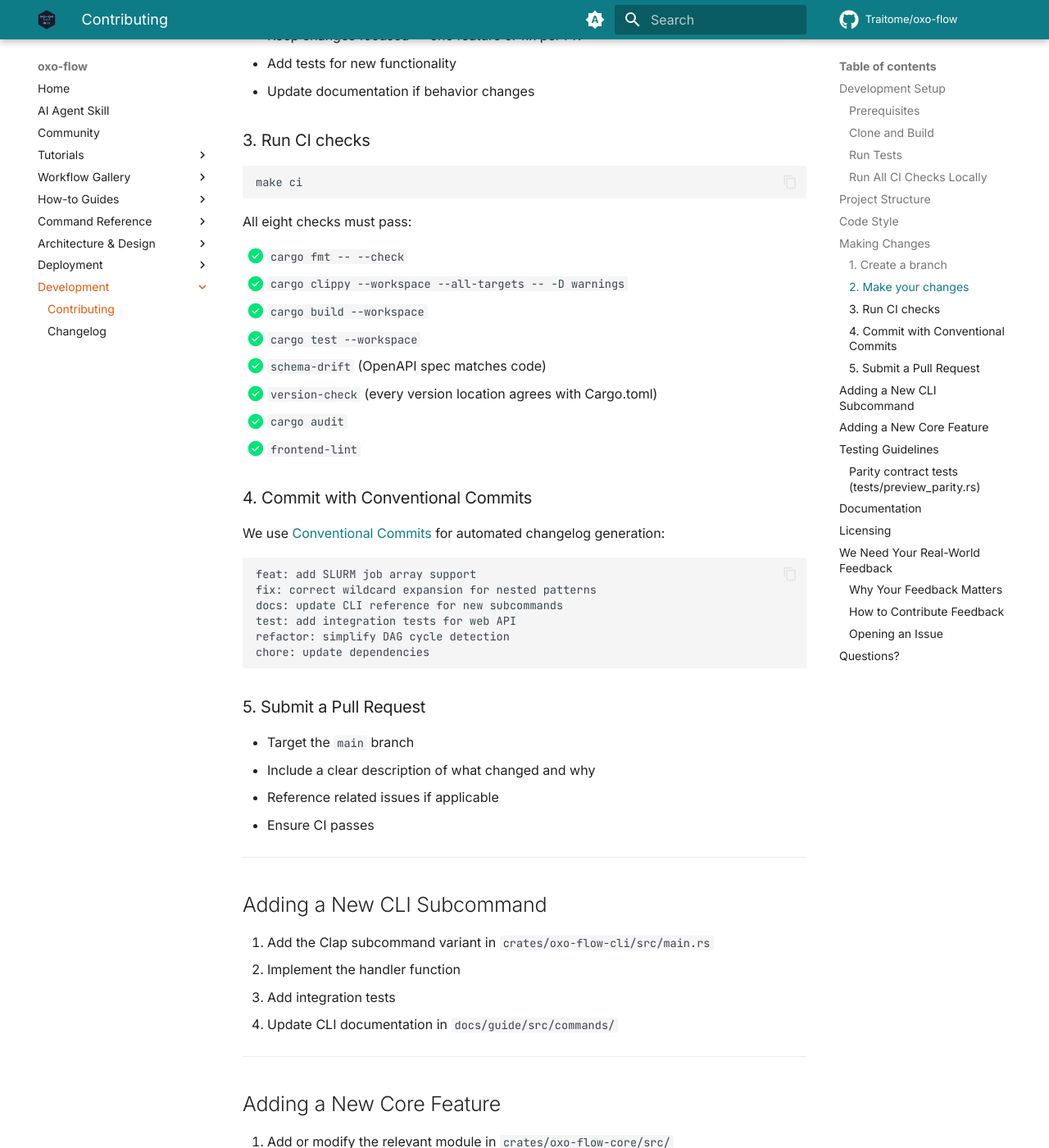
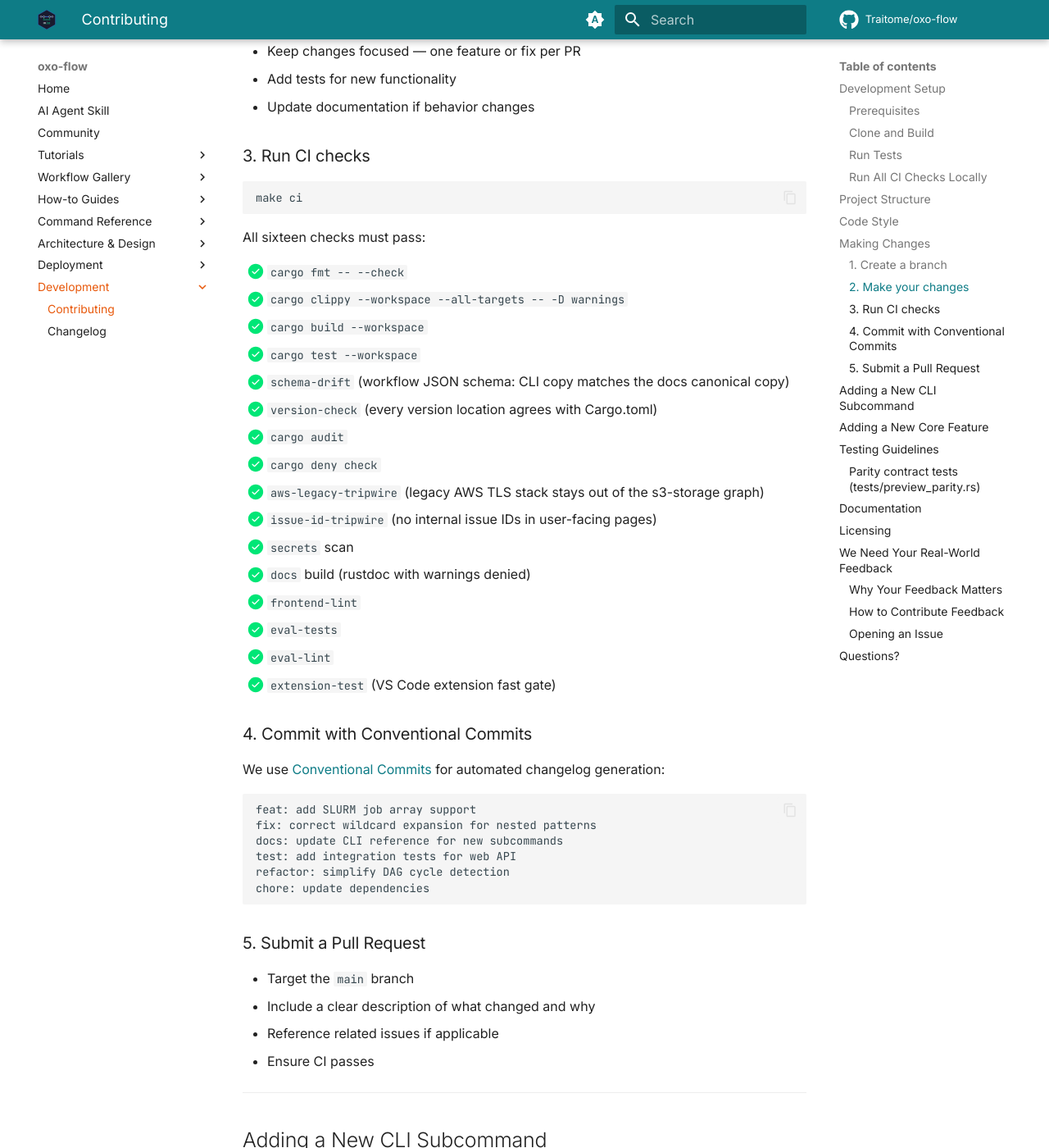
Before and after one commit to Traitome/oxo-flow, an MkDocs documentation site: the page built from docs/guide/src/development/contributing.md, in a window 1280 px wide and 1400 px high, scrolled down 2469 px. Shown: the whole window at 82% size. Built offline with MkDocs 1.6.1 and Material for MkDocs 9.7.7, drawn with Linux system fonts in a browser that asks for light colours; comment, search, counter and statistics services are not loaded; the version menu is left out; some of the changed text lies outside the part shown.

Commit message:
fix: scrub internal issue IDs from the landing page and gate user-facing surfaces (#1035)
The live site root (gh-pages deploy of docs/index.html) showed internal
tracker IDs in three visible spots: "SSRF Guard (#204/#518)",
"Issues #843 · #907 · #935", and "Issue #843 / #907". Readers have no
issue-tracker access — these read as unprofessional noise.

Earlier scans missed them because a hex-color exclusion grep treated
3-digit issue IDs as CSS hex triples (byte-identical), and an
issues-URL grep missed unhyperlinked bare text.

- docs/index.html: replace all three with descriptive text; the
  pane-header span follows the sibling convention of a descriptive
  right-side label ("Runtime storage safety")
- Makefile: new issue-id-tripwire gate in make ci — issue-shaped
  patterns (Issues? #[0-9]+, #N / #M) over docs/index.html, README.md,
  editors/vscode/README.md; docs/guide reference citations stay
  deliberately out of scope
- ci.yml: run the gate as a Test-job step
- AGENTS.md + contributing.md: gate-list updates — the contributing
  checklist also caught up from the stale "eight checks" to all
  sixteen, and its schema-drift annotation is corrected to the
  workflow JSON schema (it wrongly said "OpenAPI spec matches code")

````diff
--- a/docs/guide/src/development/contributing.md
+++ b/docs/guide/src/development/contributing.md
@@ -56,8 +56,9 @@
 # Runs: cargo fmt --check, cargo clippy --workspace --all-targets -D warnings,
 #       cargo build, cargo test, schema-drift, version-check, cargo audit,
 #       cargo-deny, aws-legacy-tripwire (fails if the legacy AWS TLS stack
-#       re-enters the s3-storage graph), secrets scan, docs build,
-#       frontend-lint, eval-tests
+#       re-enters the s3-storage graph), issue-id-tripwire (fails if internal
+#       issue IDs leak into user-facing pages), secrets scan, docs build,
+#       frontend-lint, eval-tests, eval-lint, extension-test
 ```
 
 ---
@@ -113,16 +114,24 @@
 make ci
 ```
 
-All eight checks must pass:
+All sixteen checks must pass:
 
 - [x] `cargo fmt -- --check`
 - [x] `cargo clippy --workspace --all-targets -- -D warnings`
 - [x] `cargo build --workspace`
 - [x] `cargo test --workspace`
-- [x] `schema-drift` (OpenAPI spec matches code)
+- [x] `schema-drift` (workflow JSON schema: CLI copy matches the docs canonical copy)
 - [x] `version-check` (every version location agrees with Cargo.toml)
 - [x] `cargo audit`
+- [x] `cargo deny check`
+- [x] `aws-legacy-tripwire` (legacy AWS TLS stack stays out of the s3-storage graph)
+- [x] `issue-id-tripwire` (no internal issue IDs in user-facing pages)
+- [x] `secrets` scan
+- [x] `docs` build (rustdoc with warnings denied)
 - [x] `frontend-lint`
+- [x] `eval-tests`
+- [x] `eval-lint`
+- [x] `extension-test` (VS Code extension fast gate)
 
 ### 4. Commit with Conventional Commits
 
--- a/docs/index.html
+++ b/docs/index.html
@@ -2276,7 +2276,7 @@
                     <span class="meta-chip">Embedded Bioconda + bio.tools + Parabricks KB</span>
                     <span class="meta-chip">Compiler-in-the-loop validation</span>
                     <span class="meta-chip">MCP Server Bearer Auth</span>
-                    <span class="meta-chip">SSRF Guard (#204/#518)</span>
+                    <span class="meta-chip">SSRF Guard</span>
                   </div>
                 </div>
               </div>
@@ -2287,7 +2287,7 @@
               <div class="stage-code-pane">
                 <div class="pane-header">
                   <span class="file-tag">🛡️ Runtime Disk-Pressure Guard &amp; Protected Data Trees</span>
-                  <span>Issues #843 · #907 · #935</span>
+                  <span>Runtime storage safety</span>
                 </div>
                 <div class="code-lines"><span class="tok-cmt"># 1. Run with cryptographic output provenance &amp; scratch redirection</span>
 $ <span class="tok-sec">OXO_FLOW_TMPDIR</span>=/scratch/tmp <span class="tok-sec">oxo-flow run</span> wgs.oxoflow -j 16 --provenance
@@ -2512,7 +2512,7 @@
             <!-- Card 3: Disk-Pressure Guard & Protected Data Trees -->
             <article class="bento-card span-6">
               <div>
-                <div class="bento-tag copper">🛡️ Storage Safety · Provenance · Issue #843 / #907</div>
+                <div class="bento-tag copper">🛡️ Storage Safety · Provenance</div>
                 <h3>
                   <span class="lang-en">Disk-Pressure Guard, Scratch Isolation &amp; Protected Trees</span>
                   <span class="lang-zh">磁盘压力自动守护、全局临时目录与受保护数据树</span>
````
Also changed, not shown: AGENTS.md (+1 -1 lines), 2 other files.
